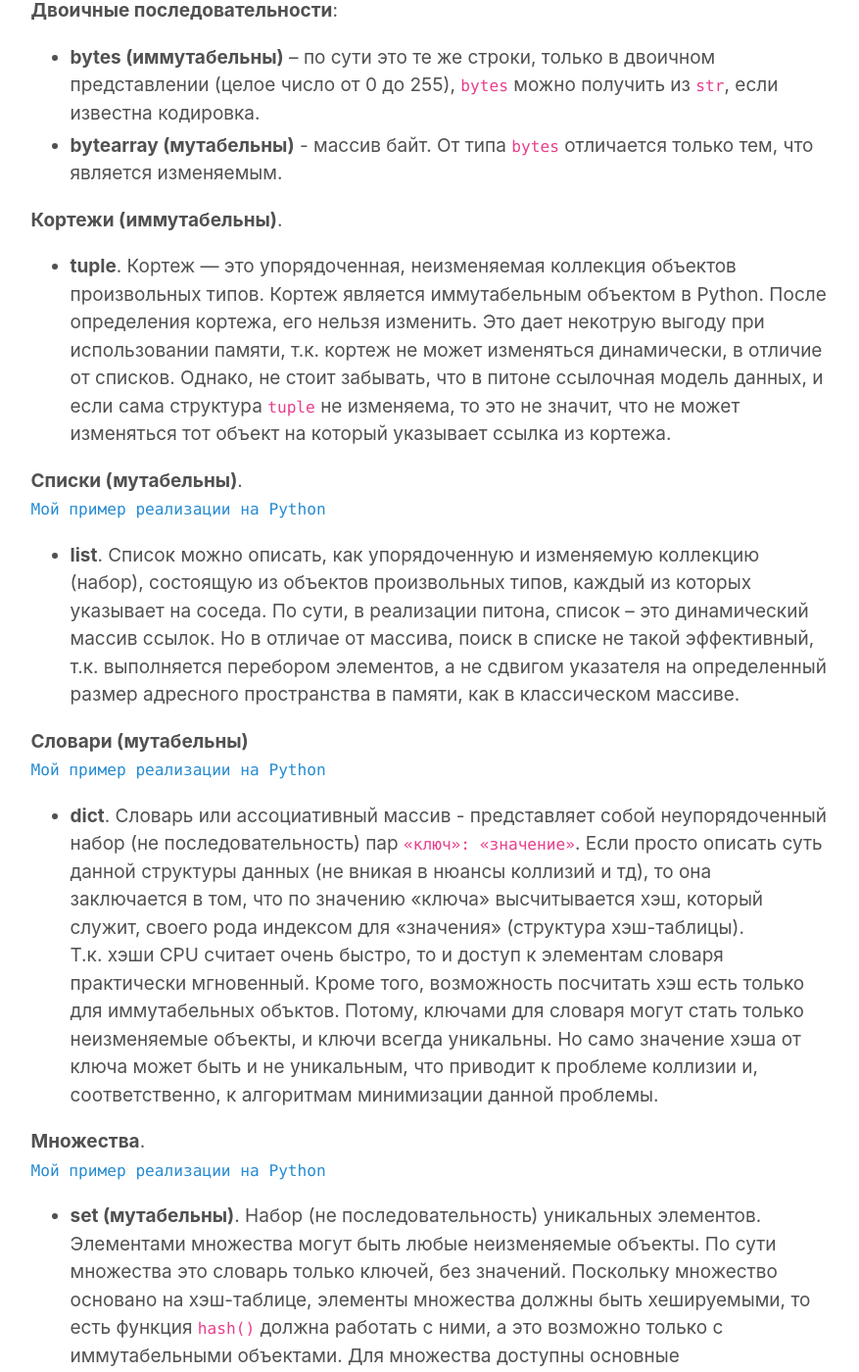
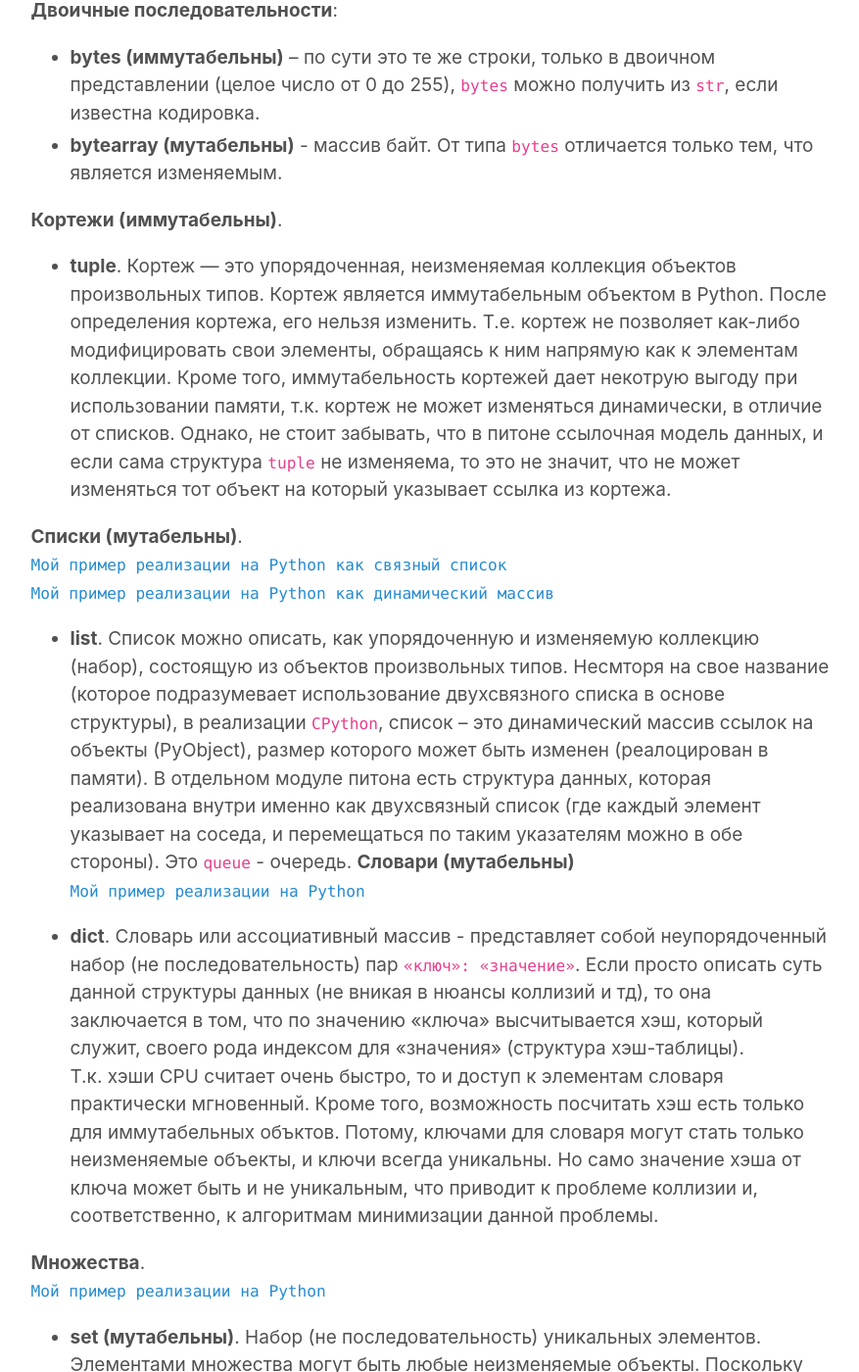
Before and after one commit to optima740/optima740.github.io, a Jekyll site: the page built from _posts/2021-06-21-Types in python.md, in a window 1280 px wide and 1400 px high, scrolled down 3495 px. Shown: the whole window at 98% size, without its empty margins (200-1077 px from the left). Built offline with Jekyll 4.4.1, drawn with Linux system fonts in a browser that asks for light colours; some of the changed text lies outside the part shown.

Commit message:
добавлена информация в post29-06-21

```diff
--- a/_posts/2021-06-21-Types in python.md
+++ b/_posts/2021-06-21-Types in python.md
@@ -54,13 +54,13 @@ print(z)
 
 **Кортежи (иммутабельны)**.
 
-- **tuple**. Кортеж — это упорядоченная, неизменяемая коллекция объектов произвольных типов. Кортеж является иммутабельным объектом в Python. После определения кортежа, его нельзя изменить. Это дает некотрую выгоду при использовании памяти, т.к. кортеж не может изменяться динамически, в отличие от списков. Однако, не стоит забывать, что в питоне ссылочная модель данных, и если сама структура `tuple` не изменяема, то это не значит, что не может изменяться тот объект на который указывает ссылка из кортежа.
+- **tuple**. Кортеж — это упорядоченная, неизменяемая коллекция объектов произвольных типов. Кортеж является иммутабельным объектом в Python. После определения кортежа, его нельзя изменить. Т.е. кортеж не позволяет как-либо модифицировать свои элементы, обращаясь к ним напрямую как к элементам коллекции. Кроме того, иммутабельность кортежей дает некотрую выгоду при использовании памяти, т.к. кортеж не может изменяться динамически, в отличие от списков. Однако, не стоит забывать, что в питоне ссылочная модель данных, и если сама структура `tuple` не изменяема, то это не значит, что не может изменяться тот объект на который указывает ссылка из кортежа.
 
 **Cписки (мутабельны)**.
-[`Мой пример реализации на Python`](https://github.com/optima740/Data_structures-Python-/blob/master/level_1/My_new_list.py)
+[`Мой пример реализации на Python как связный список`](https://github.com/optima740/Data_structures-Python-/blob/master/level_1/My_new_list.py)
+[`Мой пример реализации на Python как динамический массив`](https://github.com/optima740/Data_structures-Python-/blob/master/level_1/My_dyn_array.py)
 
-- **list**. Cписок можно описать, как упорядоченную и изменяемую коллекцию (набор), состоящую из объектов произвольных типов, каждый из которых указывает на соседа. По сути, в реализации питона, список – это динамический массив ссылок. Но в отличае от массива, поиск в списке не такой эффективный, т.к. выполняется перебором элементов, а не сдвигом указателя на определенный размер адресного пространства в памяти, как в классическом массиве.
-
+- **list**. Cписок можно описать, как упорядоченную и изменяемую коллекцию (набор), состоящую из объектов произвольных типов. Несмторя на свое название (которое подразумевает использование двухсвязного списка в основе структуры), в реализации `CPython`, список – это динамический массив ссылок на объекты (PyObject), размер которого может быть изменен (реалоцирован в памяти). В отдельном модуле питона есть структура данных, которая реализована внутри именно как двухсвязный список (где каждый элемент указывает на соседа, и перемещаться по таким указателям можно в обе стороны). Это `queue` - очередь.
 **Словари (мутабельны)**
 [`Мой пример реализации на Python`](https://github.com/optima740/Data_structures-Python-/blob/master/level_1/NativeArray.py)
 
@@ -70,7 +70,7 @@ print(z)
 **Множества**.
 [`Мой пример реализации на Python`](https://github.com/optima740/Data_structures-Python-/blob/master/level_1/My_Set-new.py)
 
-- **set (мутабельны)**. Набор (не последовательность) уникальных элементов. Элементами множества могут быть любые неизменяемые объекты. По сути множества это словарь только ключей, без значений. Поскольку множество основано на хэш-таблице, элементы множества должны быть хешируемыми, то есть функция `hash()` должна работать с ними, а это возможно только с иммутабельными объектами. Для множества доступны основные математические операции (из теории множеств): объединение, пересечение, разность, симметрическая разность.
+- **set (мутабельны)**. Набор (не последовательность) уникальных элементов. Элементами множества могут быть любые неизменяемые объекты. Поскольку множество основано на хэш-таблице, элементы множества должны быть хешируемыми, то есть функция `hash()` должна работать с ними, а это возможно только с иммутабельными объектами. Для множества доступны основные математические операции (из теории множеств): объединение, пересечение, разность, симметрическая разность.
 Одними из часто используемых "полезностей" множества является, например, то что можно быстро и эффективно определить входит ли элемент(или несколько элементов) в состав набора. Или отсеять из коллекции (например, списка) повторяющиеся элементы, оставивив из них только уникальные.
 Кроме того, множества позволяют использовать себя как мини-БД, при помощи поддержки операций из теории множеств (а SQL это как раз и есть отсылка к реляционной алгебре), мы можем сделать простые элементарные аналоги запросов к БД, используя вместо этого встроенный тип данных `set`.
 
```
